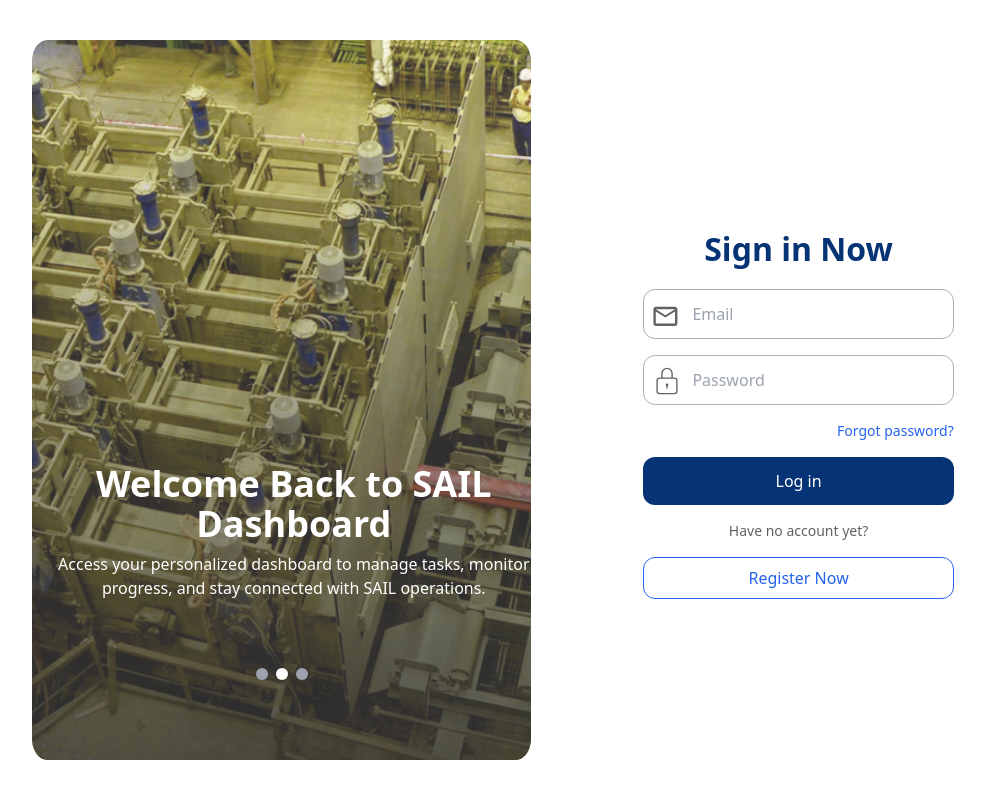
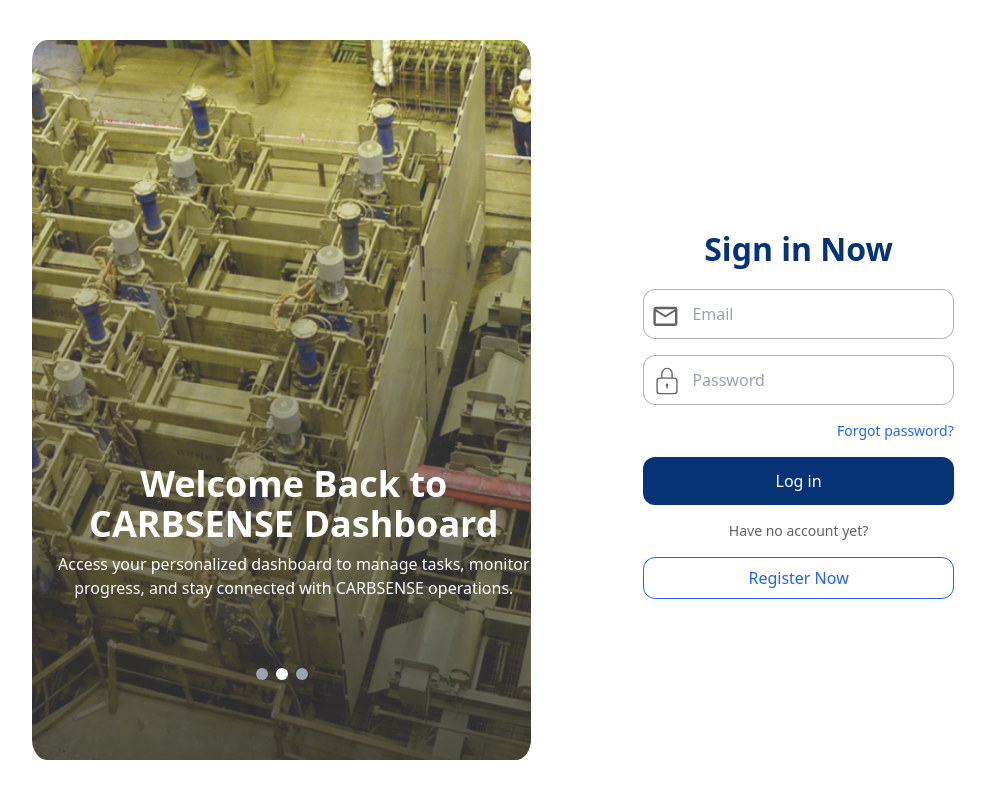
Before and after one commit to Bose-Siddharth/carbsense, a React (Create React App) app: page /sign-in in a window 1280 px wide. Shown: the whole page, without its empty margins (131-1116 px from the left). Built offline with nearby package versions, Linux system fonts and the light colour scheme; the HTML template or start-up script is replaced by a standard one.

Commit message:
Change SAIL TO CarbSense'

```diff
--- a/src/Pages/Login/index.jsx
+++ b/src/Pages/Login/index.jsx
@@ -41,10 +41,10 @@
         ))}
 
         <div className="absolute bottom-10 md:bottom-40 pl-6 text-white text-center z-20">
-          <h2 className="text-3xl md:text-4xl font-bold">Welcome Back to SAIL Dashboard</h2>
+          <h2 className="text-3xl md:text-4xl font-bold">Welcome Back to CARBSENSE Dashboard</h2>
           <p className="text-sm md:text-base mt-2">
             Access your personalized dashboard to manage tasks, monitor progress, and stay connected
-            with SAIL operations.
+            with CARBSENSE operations.
           </p>
         </div>
 
```
